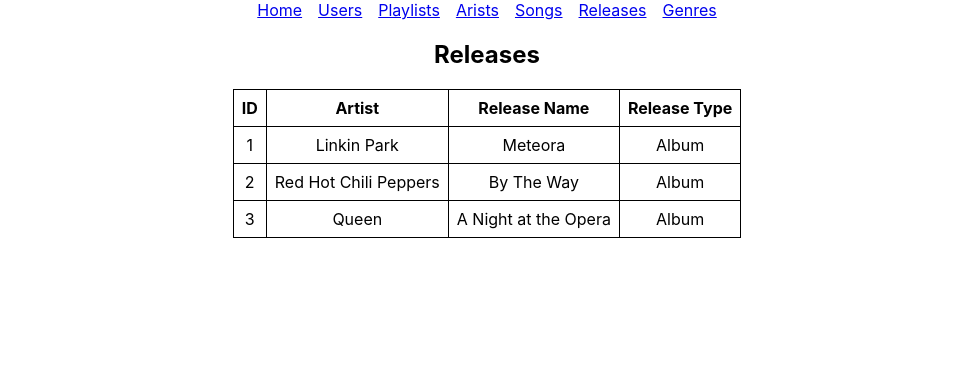
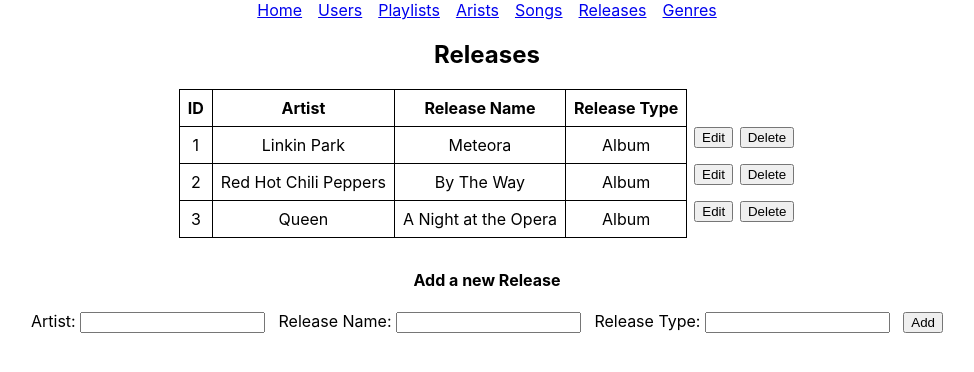
Before and after one commit to GarrChri/CS340_Group26_MusicStreamer, a React (Create React App) app: page /releases in a window 1280 px wide. Shown: the top 372 px of the page, without its empty margins (153-1127 px from the left). Built offline with nearby package versions, Linux system fonts and the light colour scheme.

Commit message:
Added edit/delete buttons to tables, added forms to each page

```diff
--- a/src/App.css
+++ b/src/App.css
@@ -20,24 +20,25 @@
   padding: .5em;
 }
 
+.table-button {
+  margin-left: .5em;
+}
+
 .playlist-table {
   margin-top: 2em;
 }
 
-.playlist-button {
-  margin-left: .5em;
-}
 
 
-.playlist-create-title {
+.form-create-title {
   margin-top: 2em;
 }
 
-.playlist-create-button {
+.form-create-button {
   margin-left: 1em;
 }
 
-.playlist-create-input {
+.form-create-input {
   margin-right: 1em
 }
 
--- a/src/components/Artists.js
+++ b/src/components/Artists.js
@@ -26,6 +26,8 @@
                         <td>{artist.id}</td>
                         <td>{artist.name}</td>
                         <td>{artist.description}</td>
+                        <button className="table-button">Edit</button>
+                        <button className="table-button">Delete</button>
                     </tr>
                         ))}
                 </tbody>
@@ -46,6 +48,18 @@
                     />
                 <button className="search-button">Search</button>
             </form>
+
+            <h4 className="form-create-title">Add a new Artist</h4>
+            <form className="form-create">
+                <label for="artist-name">Artist Name: </label>
+                <input type="text" id="artist-name" className="form-create-input" />
+                <label for="artist-description">Description: </label>
+                <input type="text" id="artist-description" className="form-create-input" />
+                <button>Create</button>
+            </form>
+
+
+
         </div>
     );
 }
--- a/src/components/Genres.js
+++ b/src/components/Genres.js
@@ -26,10 +26,19 @@
                         <tr className="table-rows">
                         <td>{genre.id}</td>
                         <td>{genre.genre}</td>
+                        <button className="table-button">Edit</button>
+                        <button className="table-button">Delete</button>
                     </tr>
                         ))}
                 </tbody>
             </table>
+
+            <h4 className="form-create-title">Add a new Genre</h4>
+            <form className="form-create">
+            <label for="genre-name">Genre: </label>
+            <input type="text" id="genre-name" className="form-create-input" />
+            <button>Add</button>
+            </form>
         </div>
     );
 }
--- a/src/components/Playlists.js
+++ b/src/components/Playlists.js
@@ -35,21 +35,21 @@
                             <td>{playlist.id}</td>
                             <td>{playlist.name}</td>
                             <td>{playlist.createdBy}</td>
-                            <button className="playlist-button">View</button>
-                            <button className="playlist-button">Edit</button>
-                            <button className="playlist-button">Delete</button>
+                            <button className="table-button">View</button>
+                            <button className="table-button">Edit</button>
+                            <button className="table-button">Delete</button>
                         </tr>
                                 ))
                             }
                 </tbody>
             </table>
 
-            <h4 className="playlist-create-title">Create a new Playlist</h4>
-            <form className="playlist-create">
+            <h4 className="form-create-title">Create a new Playlist</h4>
+            <form className="form-create">
             <label for="playlist-name">Playlist name: </label>
-            <input type="text" id="playlist-name" className="playlist-create-input" />
+            <input type="text" id="playlist-name" className="form-create-input" />
             <label for="playlist-creator">Created by: </label>
-            <input type="text" id="playlist-creator" className="playlist-create-input" />
+            <input type="text" id="playlist-creator" className="form-create-input" />
             <button>Create</button>
             </form>
 
--- a/src/components/Releases.js
+++ b/src/components/Releases.js
@@ -28,10 +28,24 @@
                         <td>{release.artist}</td>
                         <td>{release.name}</td>
                         <td>{release.type}</td>
+                        <button className="table-button">Edit</button>
+                        <button className="table-button">Delete</button>
                     </tr>
                         ))}
                 </tbody>
             </table>
+
+            <h4 className="form-create-title">Add a new Release</h4>
+            <form className="form-create">
+            <label for="artist-name">Artist: </label>
+            <input type="text" id="artist-name" className="form-create-input" />
+            <label for="release-name">Release Name: </label>
+            <input type="text" id="release-name" className="form-create-input" />
+            <label for="release-type">Release Type: </label>
+            <input type="text" id="release-type" className="form-create-input" />
+            <button>Add</button>
+            </form>
+
         </div>
     );
 }
--- a/src/components/Songs.js
+++ b/src/components/Songs.js
@@ -32,6 +32,8 @@
                             <td>{song.release}</td>
                             <td>{song.genre}</td>
                             <td>{song.streamCount}</td>
+                            <button className="table-button">Edit</button>
+                            <button className="table-button">Delete</button>
                     </tr>
                         ))
                         }
@@ -51,6 +53,17 @@
                     />
                     <button className="search-button">Search</button>
                 </form>
+
+            <h4 className="form-create-title">Add a new Song</h4>
+            <form className="form-create">
+                <label for="song-name">Song: </label>
+                <input type="text" id="song-name" className="form-create-input" />
+                <label for="release-name">Release: </label>
+                <input type="text" id="release-name" className="form-create-input" />
+                <label for="genre">Genre: </label>
+                <input type="text" id="genre" className="form-create-input" />
+                <button>Add</button>
+            </form>
         </div>
     );
 }
--- a/src/components/Users.js
+++ b/src/components/Users.js
@@ -22,15 +22,26 @@
                 </thead>
                 <tbody>
                     {userExamples.map((user) => (
-
                         <tr className="table-rows">
                         <td>{user.id}</td>
                         <td>{user.name}</td>
                         <td>{user.email}</td>
+                        <button className="table-button">Edit</button>
+                        <button className="table-button">Delete</button>
                     </tr>
                         ))}
                 </tbody>
             </table>
+
+            <h4 className="form-create-title">Add a new User</h4>
+            <form className="form-create">
+                <label for="user-name">Name: </label>
+                <input type="text" id="user-name" className="form-create-input" />
+                <label for="user-email">Email: </label>
+                <input type="text" id="user-email" className="form-create-input" />
+                <button>Add</button>
+            </form>
+
         </div>
     );
 }
```
